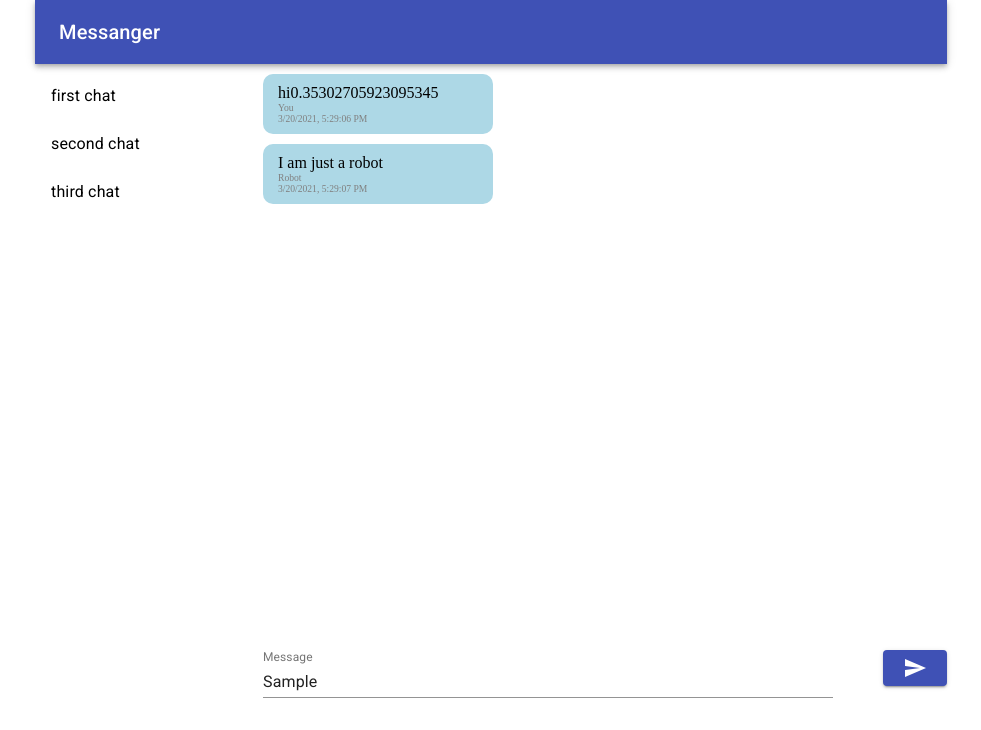
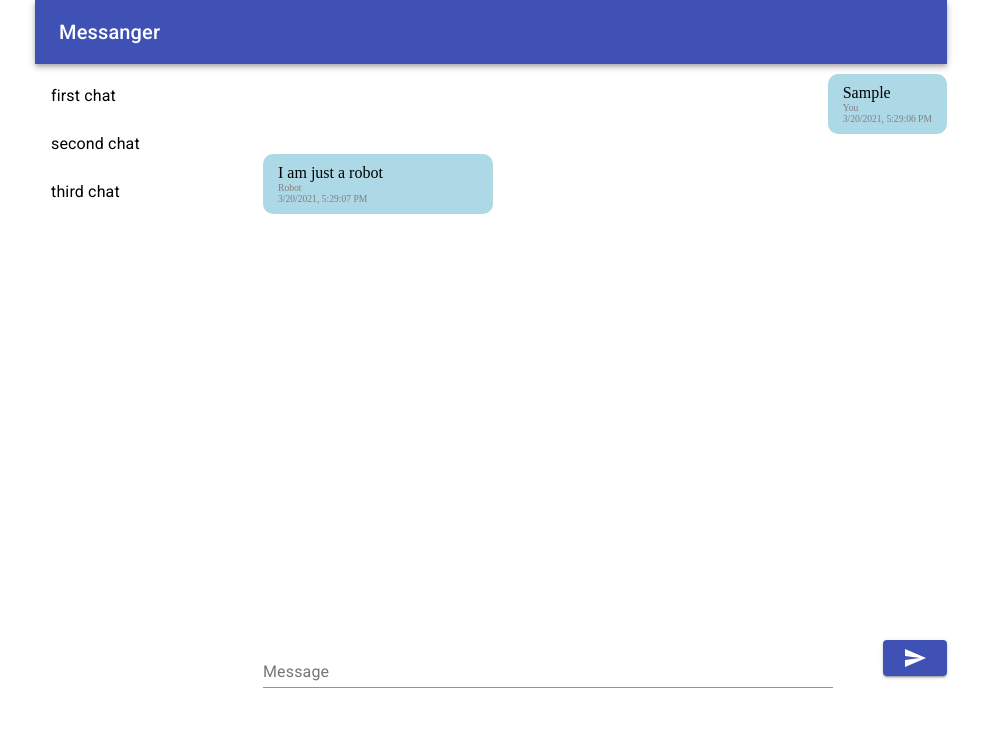
Before and after one commit to Askaell/ReactCourse, a React app: page / in a window 1280 px wide. Both pictures are taken after typing "Sample" into the empty fields and a click on the button "send". Shown: the top 730 px of the page, without its empty margins (149-1130 px from the left). Built offline with nearby package versions, Linux system fonts and the light colour scheme.

Commit message:
task-2 is done

```diff
--- a/src/components/Message/Message.css
+++ b/src/components/Message/Message.css
@@ -4,6 +4,10 @@
     max-width: 200px;
     margin: 10px 0;
     padding: 10px 15px;
+}
+
+.message_your {
+    float: right;
 }
 
 .message__text {
@@ -19,3 +23,9 @@
     font-size: 0.6rem;
     color: grey;
 }
+
+.clearfix::after {
+    content: '';
+    display: table;
+    clear: both;
+}
--- a/src/components/Message/Message.jsx
+++ b/src/components/Message/Message.jsx
@@ -2,10 +2,18 @@ import './Message.css';
 
 const Message = (props) => {
     return (
-        <div className="message">
-            <div className="message__text">{props.text}</div>
-            <div className="message__author">{props.author}</div>
-            <div className="message__time">{props.time}</div>
+        <div className="clearfix">
+            <div
+                className={
+                    props.author === 'You'
+                        ? 'message message_your'
+                        : 'message message_other'
+                }
+            >
+                <div className="message__text">{props.text}</div>
+                <div className="message__author">{props.author}</div>
+                <div className="message__time">{props.time}</div>
+            </div>
         </div>
     );
 };
--- a/src/components/MessageField/MessageField.jsx
+++ b/src/components/MessageField/MessageField.jsx
@@ -9,15 +9,16 @@ import './MessageField.css';
 class MessageField extends Component {
     state = {
         messages: [],
+        textField: [],
     };
 
-    addMessage = () => {
+    addMessage = (messageText) => {
         this.setState({
             messages: [
                 ...this.state.messages,
                 {
                     author: 'You',
-                    text: 'hi' + Math.random(),
+                    text: messageText,
                     time: new Date().toLocaleString(),
                 },
             ],
@@ -26,6 +27,9 @@ class MessageField extends Component {
 
     handleSubmit = (event) => {
         event.preventDefault();
+        this.addMessage(this.state.textField);
+
+        event.target.value = this.setState({ textField: [] });
         // фронтовые штучки
 
         // this.doSumthing();
@@ -62,15 +66,16 @@ class MessageField extends Component {
                         <Message key={index} {...item} />
                     ))}
                 </div>
-                <form onSubmit={this.handleSubmit}>
+                <form id="messageForm" onSubmit={this.handleSubmit}>
                     <Grid container spacing={0}>
                         <Grid item xs={10}>
                             <TextField
                                 id="textField"
+                                name="textField"
                                 label="Message"
                                 autoFocus={true}
                                 fullWidth
-                                value={this.state.username}
+                                value={this.state.textField}
                                 onChange={this.handleChange}
                             />
                         </Grid>
@@ -79,7 +84,8 @@ class MessageField extends Component {
                                 id="sendButton"
                                 variant="contained"
                                 color="primary"
-                                onClick={this.addMessage}
+                                onClick={this.handleSubmit}
+                                type="submit"
                             >
                                 {<Icon>send</Icon>}
                             </Button>
```
